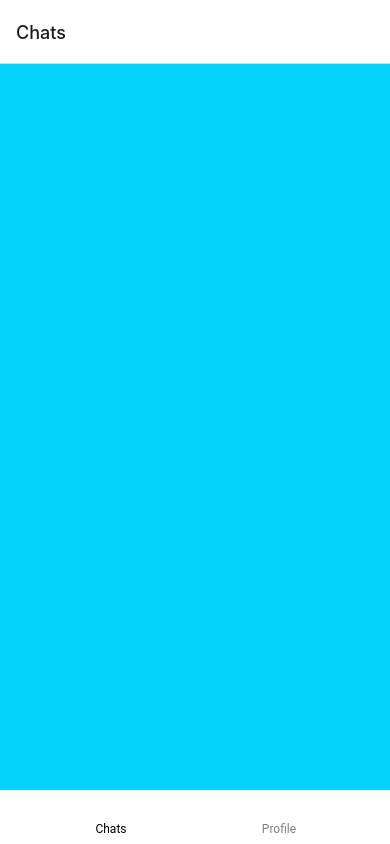
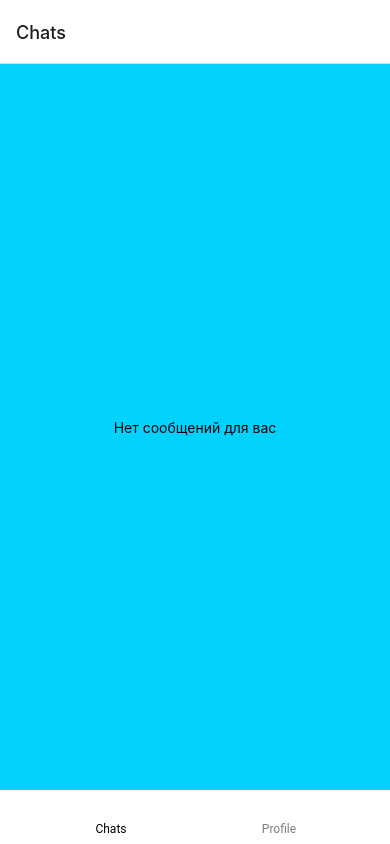
Before and after one commit to muratbyazrov/story-app, a React Native app: screen /Chats in a window 390 px wide. Built offline with nearby package versions, Linux system fonts and the light colour scheme; no server answers.

Commit message:
refactoring

```diff
--- a/src/features/messages/messagesSlice.js
+++ b/src/features/messages/messagesSlice.js
@@ -10,7 +10,7 @@ export const messagesSlice = createSlice({
         addChats: (state, action) => {
         },
         setChats: (state, action) => {
-            state.list = [...action.payload];
+            state.list = action.payload;
         },
         removeChat: (state, action) => {
             state.list = state.list.filter(({chatId}) => chatId !== action.payload);
--- a/src/screens/messages/ChatsScreen.js
+++ b/src/screens/messages/ChatsScreen.js
@@ -1,10 +1,19 @@
 import React from 'react';
-import {View, FlatList, StyleSheet} from 'react-native';
+import {View, FlatList, Text, StyleSheet} from 'react-native';
 import {ChatItem} from "./components/ChatItem";
 import {useSelector} from 'react-redux';
 
 export const ChatsScreen = ({navigation}) => {
     const chats = useSelector(state => state.chats.list);
+
+    if (!chats.length) {
+        return (
+            <View style={styles.container}>
+                <Text>Нет сообщений для вас</Text>
+            </View>
+        )
+    }
+
     const renderItem = (data) => <ChatItem data={{navigation, data}}/>;
     return (
         <View style={styles.container}>
--- a/src/servers/messenger/index.js
+++ b/src/servers/messenger/index.js
@@ -25,7 +25,7 @@ class Messenger extends Base {
     async getChats() {
         const chats = await this._getChats({
             limit: 100,
-            userId: '5',
+            userId: '1',
         });
 
         for (const chat of chats) {
```
